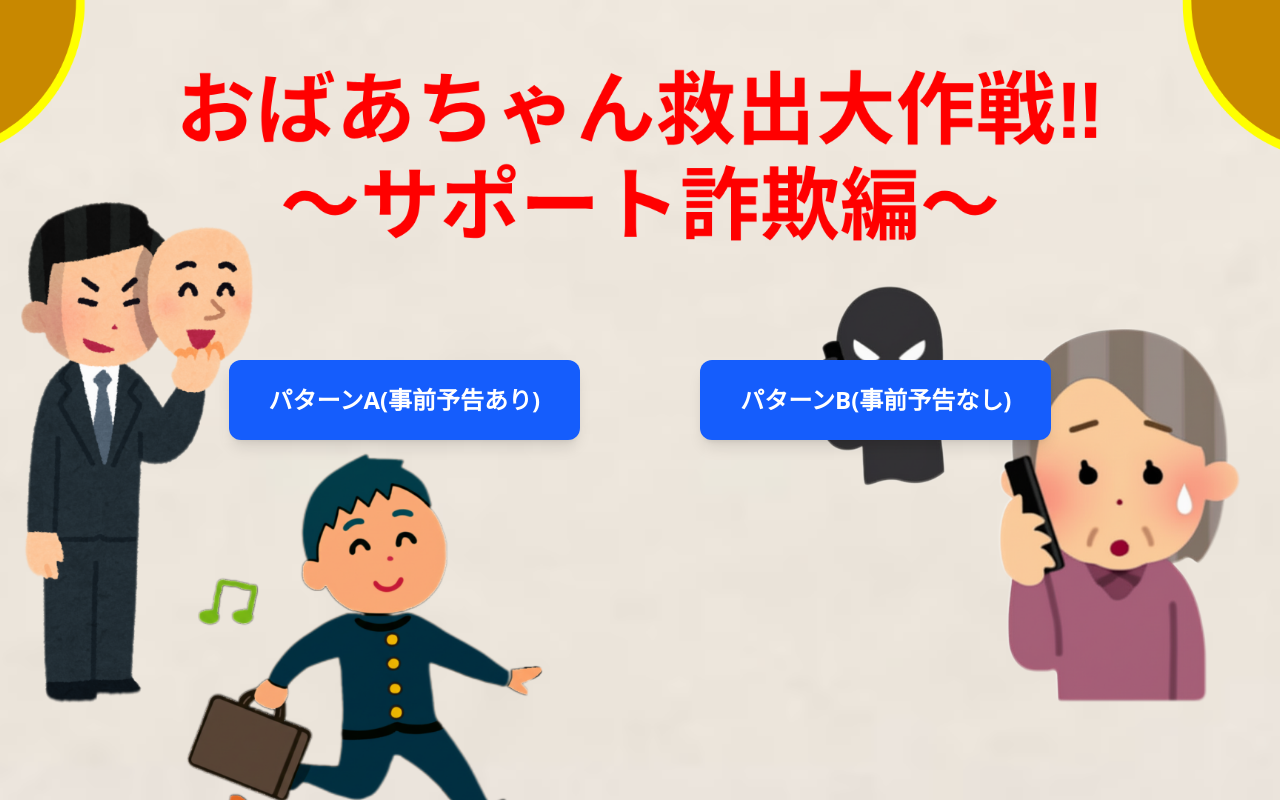
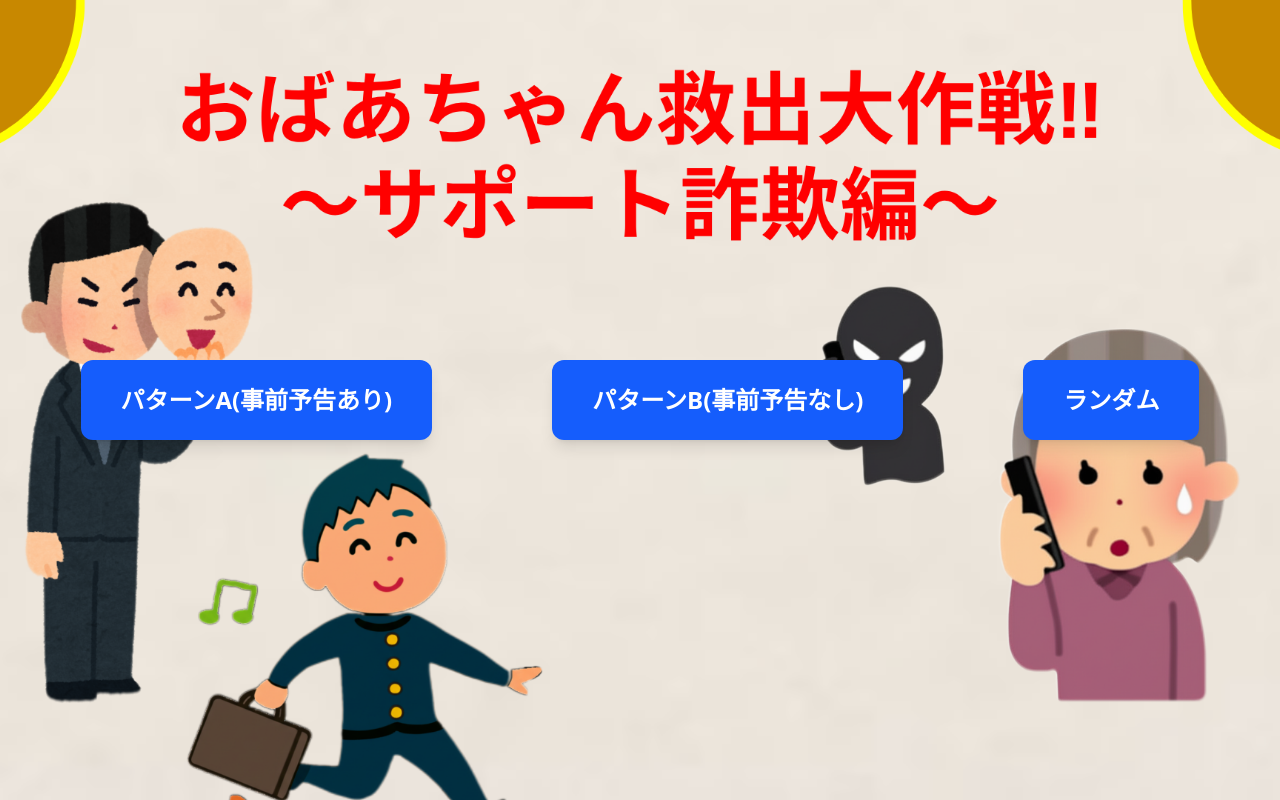
Before and after one commit to tdufimil/security-video, a Next.js app: page / in a window 1280 px wide. Built offline with nearby package versions, Linux system fonts and the light colour scheme.

Commit message:
feat:ランダムボタンの実装

```diff
--- a/src/app/page.tsx
+++ b/src/app/page.tsx
@@ -7,6 +7,11 @@ export default function TopPage() {
 
   const handleStart = (url:string) => {
     router.push(url);
+  };
+
+  const handleRandom = () => {
+    const random = Math.random() < 0.5 ? "/a" : "/b";
+    router.push(random);
   };
 
   return (
@@ -32,6 +37,12 @@ export default function TopPage() {
         >
           パターンB(事前予告なし)
         </button>
+        <button
+          onClick={handleRandom}
+          className="px-10 py-6 bg-blue-600 text-white text-2xl font-bold rounded-xl shadow-lg hover:bg-blue-700 transition hover:cursor-pointer"
+        >
+          ランダム
+        </button>
       </div>
     </div>
   );
```
